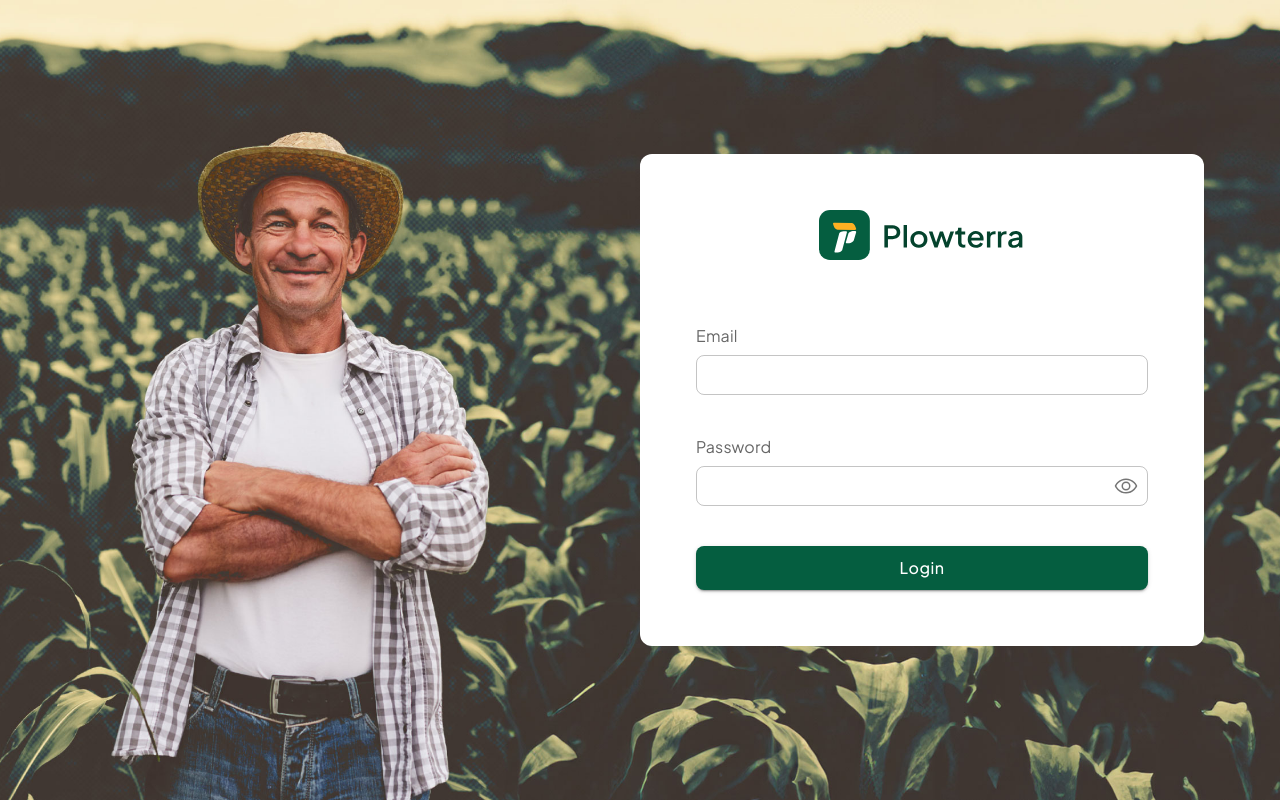
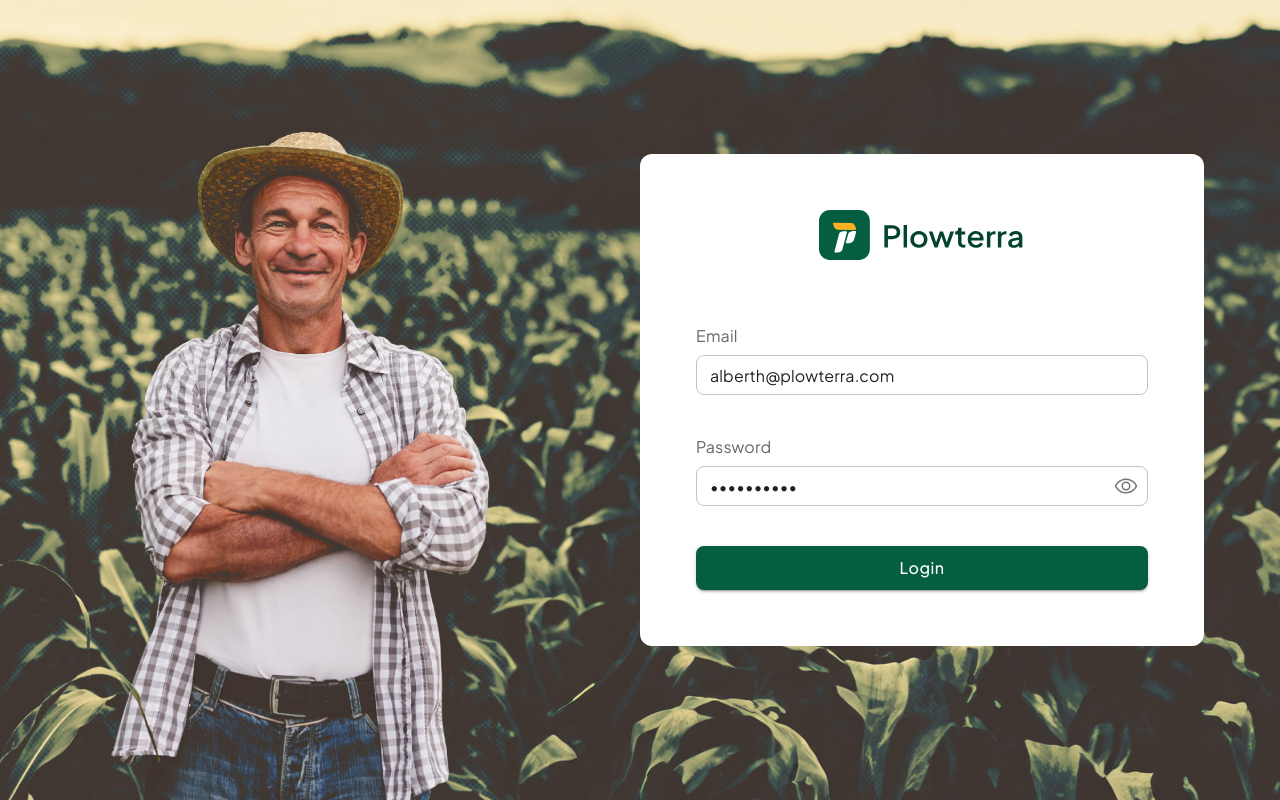
Before and after one commit to LangaraVoyagers/Plowterra, a React (Vite) app: page /login in a window 1280 px wide. Built offline with nearby package versions, Linux system fonts and the light colour scheme; no server answers; what ajv-errors, ajv-keywords would draw is missing.

Commit message:
feat: default login for demo purposes

```diff
--- a/src/pages/Login/Login.tsx
+++ b/src/pages/Login/Login.tsx
@@ -48,6 +48,10 @@ const Login: React.FC = () => {
   } = useForm<LoginForm>({
     mode: "all",
     resolver: validateResolver(LoginSchema),
+    defaultValues: {
+      email: "alberth@plowterra.com",
+      password: "Testing123",
+    },
   });
 
   const { isLoading, mutate: signin } = useMutation({
```
